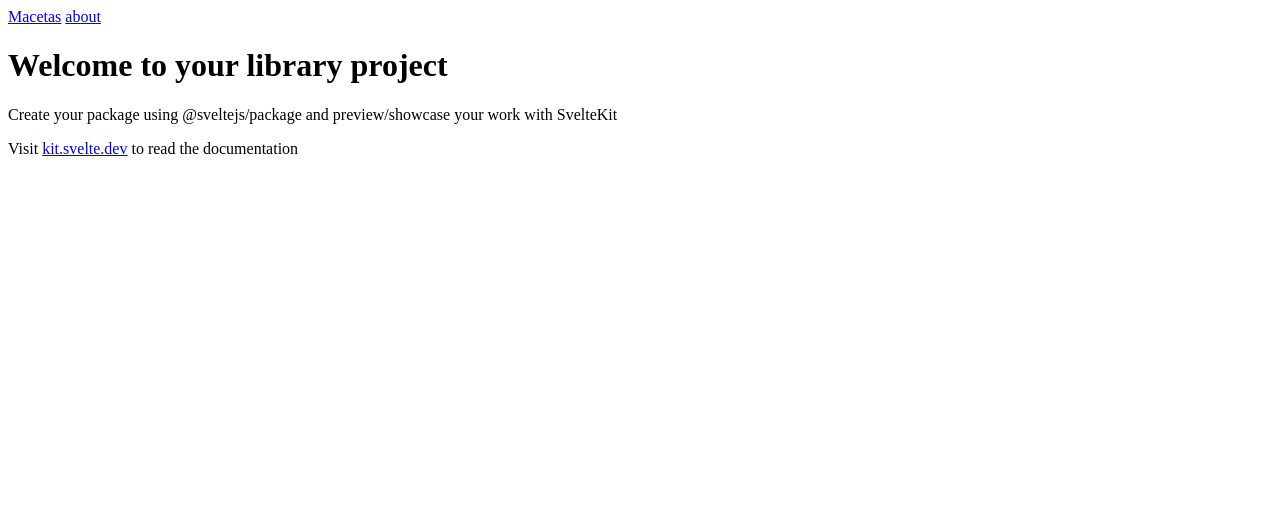
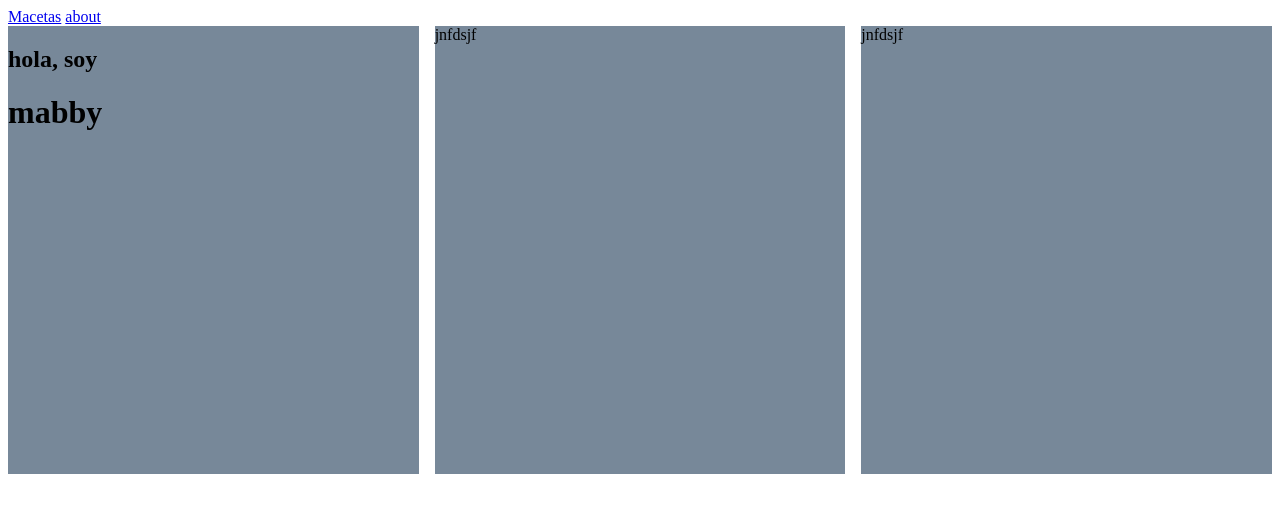
Before and after one commit to BAMG1110/mabby.svelte, a SvelteKit app in the folder mabby.svelte/: page / in a window 1280 px wide. Shown: the top 512 px of the page. Built offline with nearby package versions, Linux system fonts and the light colour scheme.

Commit message:
grid test

```diff
--- a/mabby.svelte/src/routes/+page.svelte
+++ b/mabby.svelte/src/routes/+page.svelte
@@ -1,3 +1,24 @@
-<h1>Welcome to your library project</h1>
-<p>Create your package using @sveltejs/package and preview/showcase your work with SvelteKit</p>
-<p>Visit <a href="https://kit.svelte.dev">kit.svelte.dev</a> to read the documentation</p>
+<div class="parent">
+    <div class="child">
+        <h2>hola, soy </h2><h1>mabby</h1>
+    </div>
+    <div class="child">
+        jnfdsjf
+    </div>
+    <div class="child">
+        jnfdsjf
+    </div>
+</div>
+
+<style>
+    .child {
+        background-color:lightslategrey;
+    }
+    .parent {
+        display: grid;
+        gap: 1rem;
+
+        grid-template-columns: repeat(auto-fit, minmax(15rem, auto));
+        grid-auto-rows: 28rem;
+    }
+</style>
```
